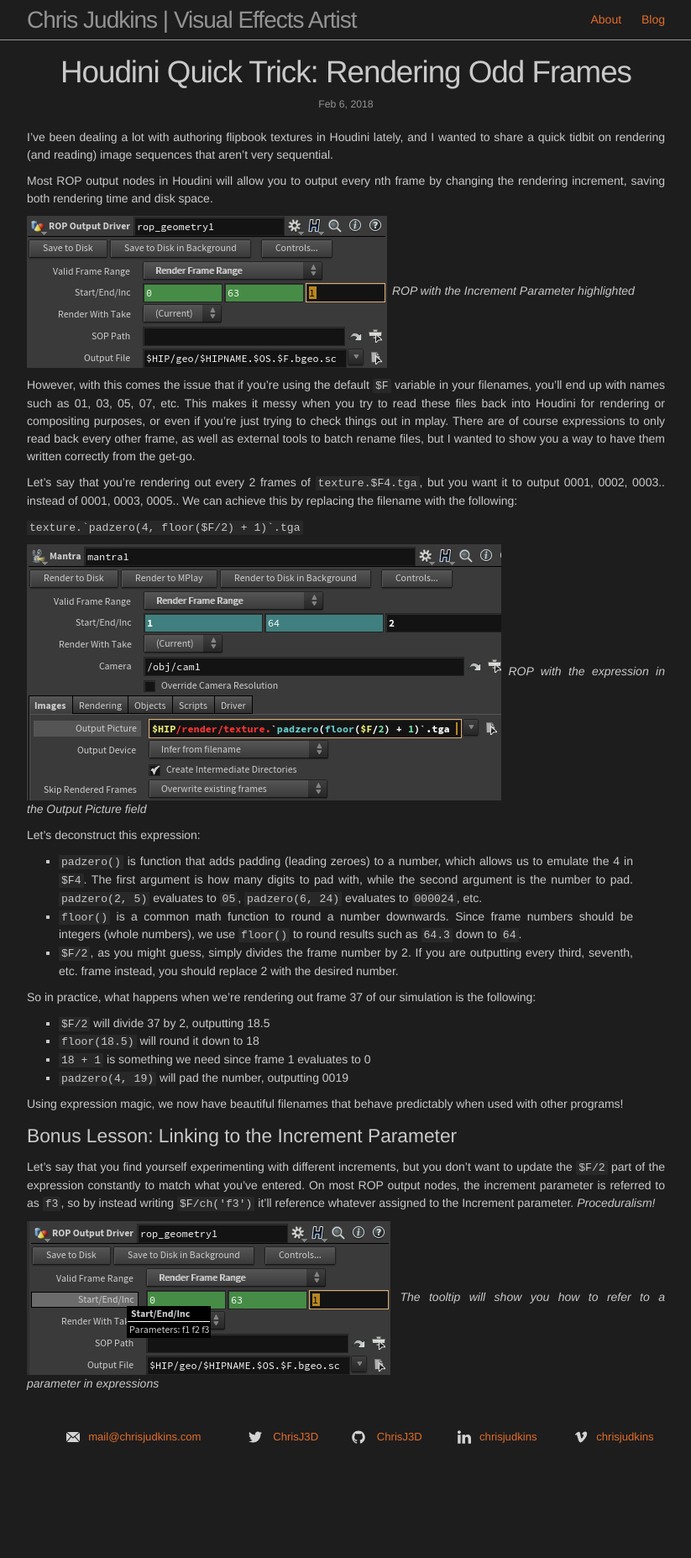
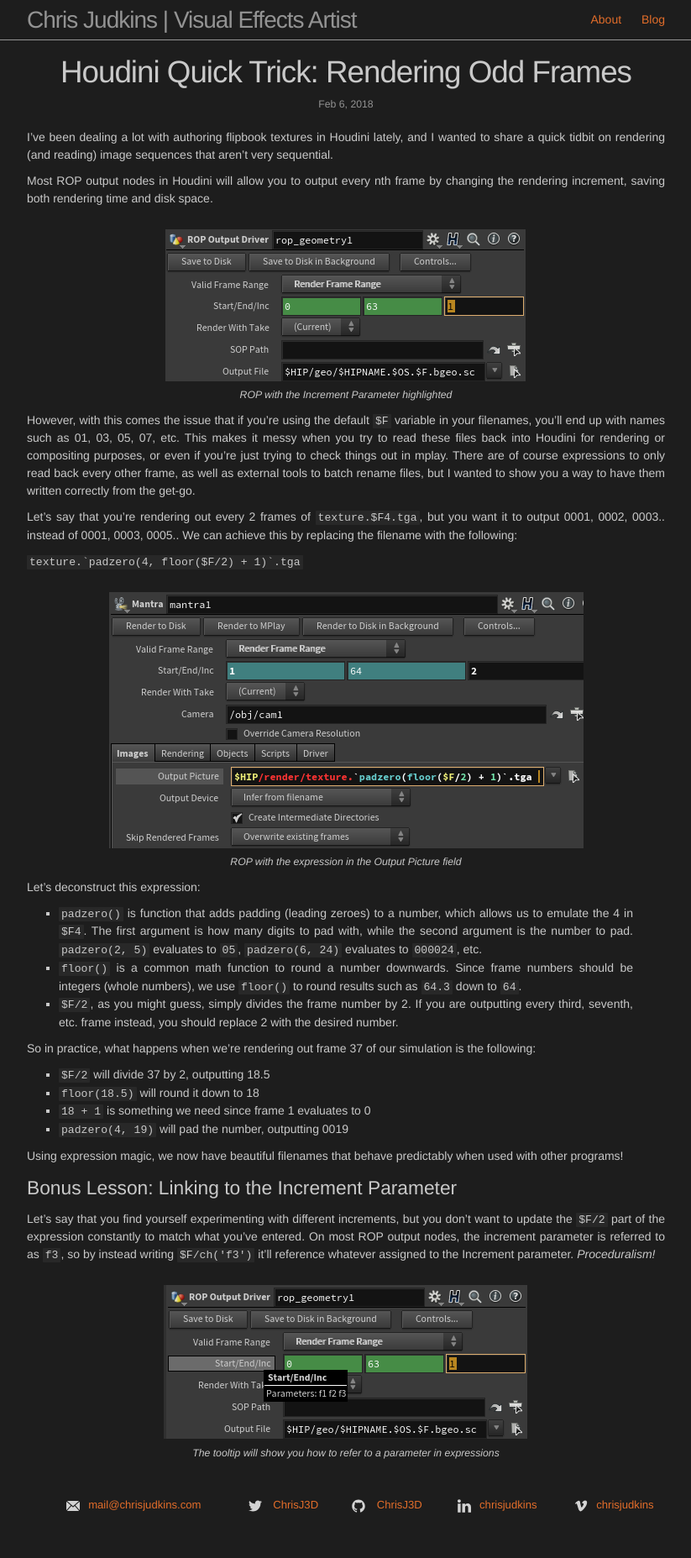
Before and after one commit to ChrisJ3D/Portfolio, a Jekyll site: the page built from _posts/2018-02-06-houdini-rendering-odd-frames.md, in a window 1280 px wide. Shown: the whole page at 84% size, without its empty margins (228-1051 px from the left). Built offline with Jekyll 4.4.1, drawn with Linux system fonts in a browser that asks for light colours; before the commit the page ends 1774 px from its top, so only the background shows below that.

Commit message:
Polished image formatting

```diff
--- a/_layouts/post.html
+++ b/_layouts/post.html
@@ -21,7 +21,7 @@
   </header>
 
   <div class="post-content" itemprop="articleBody">
-    {{ content }}
+  {{ content }}
   </div>
 </article>
 
--- a/_sass/minima/_base.scss
+++ b/_sass/minima/_base.scss
@@ -43,8 +43,20 @@
  * Images
  */
 img {
+  padding-top: 2%;
+  padding-bottom: 1%;
+  display: block;
+  margin-left: auto;
+  margin-right: auto;
   max-width: 100%;
-  vertical-align: middle;
+}
+
+// Image Caption
+img + em {
+  font-size: $small-font-size;
+  display: block;
+  margin-left: auto;
+  margin-right: auto;
   text-align: center;
 }
 
```
